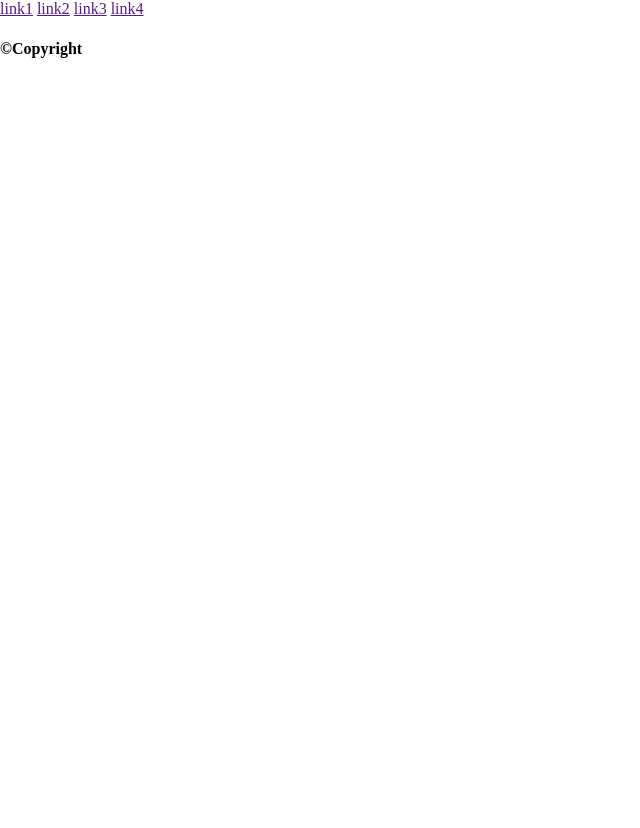
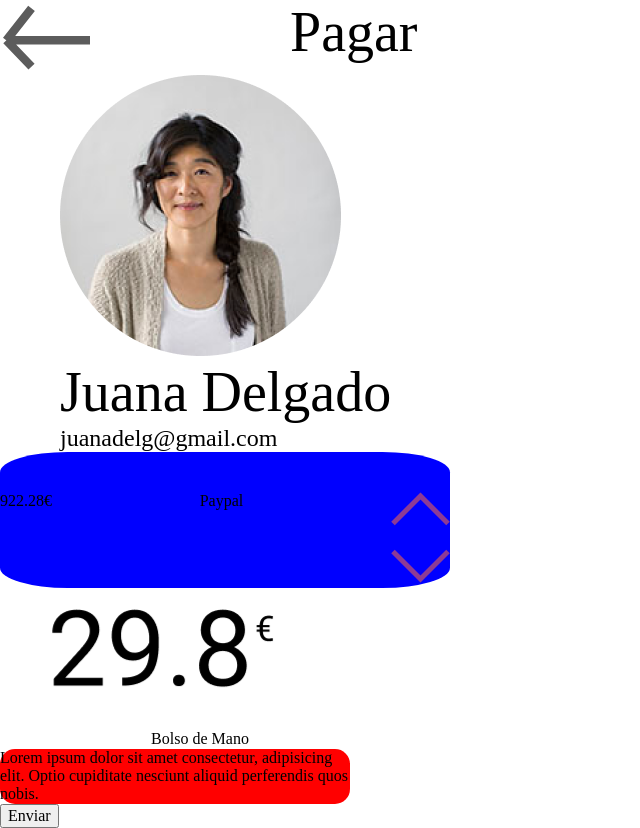
Before and after one commit to rami03/control_22_09, a plain HTML site: page index.html in a window 1280 px wide. Shown: the whole page, without its empty margins (0-640 px from the left). Before the commit the page ends 800 px from the top, so only its background shows below. Drawn offline with Linux system fonts and the light colour scheme.

Commit message:
ejercicio a medias

```diff
--- a/css/style.css
+++ b/css/style.css
@@ -14,3 +14,68 @@
 /* Colores */
 
 /* ******************************** */
+* {
+    box-sizing: border-box;
+}
+main{
+    /* display: flex; */
+    justify-content: center;
+
+}
+.targeta_pagar_encabezado{
+    max-width: 400px;
+
+}
+.targeta_pagar_encabezado_navegacion{
+    display: flex;
+}
+.svg_atras{
+    width: 90px;
+    height: 75px;
+}
+.targeta_pagar_encabezado_texto{
+    text-align: start;
+    padding-left: 50%;
+    font-size: 3.5rem;
+    margin-top: 0;
+    margin-bottom: 0;
+}
+.foto{
+    margin-left: 60px;
+}
+.imagen_perfil_texto{
+    margin-top: 0;
+    margin-bottom: 0%;
+    margin-left: 60px ;
+    font-size: 3.5rem;
+}
+.imagen_perfil_texto2{
+    margin-top: 0;
+    margin-bottom: 0%;
+    margin-left: 60px ;
+    font-size: 1.5rem;
+}
+.escojer{
+    background-color: blue;
+    border-radius: 15%;
+    list-style: none;
+    padding-top: 40px;
+    max-width: 450px;
+    display: flex;
+    justify-content: space-between;
+
+}
+.escojer_svg{
+    height: ;
+}
+
+.img_precio_grande_texto{
+    width: 400px;
+    text-align: center;
+
+}
+article{
+    width: 350px;
+    background-color: red;
+    border-radius: 15px;
+}
--- a/index.html
+++ b/index.html
@@ -1,5 +1,6 @@
 <!DOCTYPE html>
 <html lang="es">
+
 <head>
   <meta charset="utf-8" />
   <!-- SEO = Básico -->
@@ -26,28 +27,79 @@
   <!-- Se cambia el tema de algunos navegadores -->
   <meta name="theme-color" content="#fafafa" />
 </head>
+
 <body>
   <!-- *** ESTRUCTURA SEMÁNTICA *** -->
   <!-- Header (encabezado de la página, zona superior) -->
   <header>
-      <!-- nav (el navegador de toda la web) -->
-      <nav>
-        <a href="" class="link1">link1</a>
-        <a href="" class="link2">link2</a>
-        <a href="" class="link3">link3</a>
-        <a href="" class="link4">link4</a>
-      </nav>
   </header>
   <!-- Main (centro de la página, zona central) -->
   <main>
+
+    <!-- <section class="targeta_pagar"> -->
+    <section class="targeta_pagar_encabezado">
+      <nav class="targeta_pagar_encabezado_navegacion">
+        <img class="svg_atras" src="img/desktop/flecha_izquierda.svg" alt="Flecha_atras">
+        <p class="targeta_pagar_encabezado_texto">Pagar</p>
+      </nav>
+    </section>
+
+    <section class="imagen_perfil">
+      <img class="foto" src="img/desktop/foto_perfil.png" alt="">
+      <p class="imagen_perfil_texto">Juana Delgado</p>
+      <p class="imagen_perfil_texto2">juanadelg@gmail.com</p>
+    </section>
+
+    <section class="escojer">
+      <li>922.28€</li>
+      <li>Paypal</li>
+      <li class="escojer_svg"><img src="img/desktop/ariba_abajo.svg" alt=""></li>
+    </section>
+
+    <figure class="img_precio_grande">
+      <img src="img/desktop/precio_grande.PNG" alt="Precio">
+    </figure>
+    <figcaption class="img_precio_grande_texto">
+      Bolso de Mano
+    </figcaption>
+
+    <article>
+      Lorem ipsum dolor sit amet consectetur,
+       adipisicing elit. Optio cupiditate
+       nesciunt aliquid perferendis quos
+      nobis.
+    </article>
+
+    <button class="boton_enviar">
+      Enviar
+    </button>
+
+    <!-- </section> -->
+
+
+
+
+
+
+
+
+
+
+
+
+
+
+
+
+
     <!-- section y article (posibilidades dentro de main) -->
   </main>
   <!-- Footer (final de la página, zona inferior) -->
   <footer>
-      <h4>&copy;Copyright</h4>
   </footer>
 
   <!-- *** Google Analytics *** -->
   <script src="https://www.google-analytics.com/analytics.js" async></script>
 </body>
+
 </html>
```
Also changed, not shown: img/desktop/ariba_abajo.svg (added), img/desktop/flecha_izquierda.svg (added), img/desktop/foto_perfil.png (added), img/desktop/precio_grande.PNG (added). Lines whose indentation alone changed are shown as unchanged.
